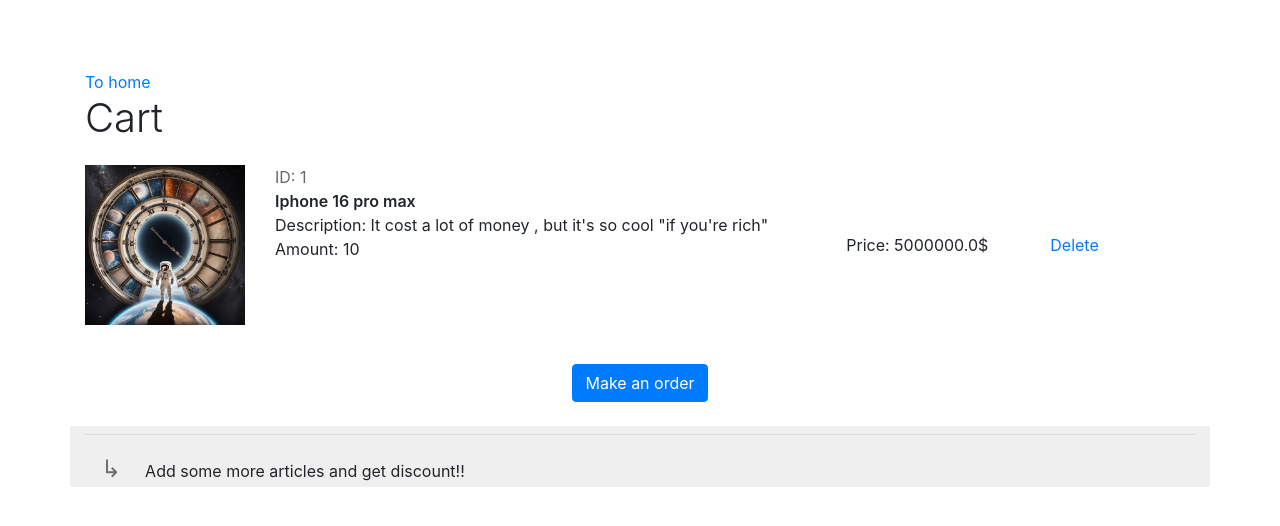
After one commit to Fazbek/lesson_24_hw, a Django app: page /user_cart in a window 1280 px wide. The commit adds this page. Shown: the top 526 px of the page. Run offline with Django 5.2, Linux system fonts and the light colour scheme; a user stored in the database is signed in; data comes from the database, SQL or seed files in the repository; both versions use the stored data as it was after the commit; tables that the repository leaves empty hold one stand-in row (values such as "Sample post"); some libraries are stand-ins or nearby versions.

Commit message:
new work

```diff
--- a/assets/style.css
+++ b/assets/style.css
@@ -74,3 +74,19 @@ body {
 footer {
     margin: 50px 0;
 }
+
+.cart-row{padding:15px 0}
+.cart-row:nth-child(even){background:#efefef}
+.product-name{font-size:16px;font-weight:600}
+.product-options{font-size:12px;margin-bottom:5px}
+.product-options span{color:#666;font-weight:400;text-transform:uppercase}
+.product-articlenr{color:#666;font-weight:400;text-transform:uppercase}
+.product-price small{color:#666;font-weight:300;font-size:20px;margin:0;padding:0;line-height:initial}
+.cart-table .cart-row input{width:30px;height:auto;padding:2px;border-radius:0;border-color:#000;float:left;font-size:14px;text-align:center}
+.cart-table .cart-row button.update{border:0;padding:7px 8px;background:#000;color:#fff;font-size:9px;float:left;margin-right:5px}
+.cart-table .cart-row button.delete{background-color:#FFB2B2;color:#000!important;padding:7px 13px;font-size:13px;border:0;border-radius:50px}
+.product-price-total{font-size:16px;font-weight:400;width:80%;float:left}
+.cart-actions{display:flex;justify-content:center;align-items:center}
+.cart-special-holder{background:#efefef}
+.cart-special{padding:1em 1em 0;display:block;margin-top:.5em;border-top:1px solid #dadada}
+.cart-special .cart-special-content:before{content:"\21b3";font-size:1.5em;margin-right:1em;color:#6f6f6f;font-family:helvetica,arial,sans-serif}
--- /dev/null
+++ b/products/handler.py
@@ -0,0 +1,3 @@
+import telebot
+
+bot = telebot.TeleBot("6923877967:AAGouV0i-Dlxpdv-eqYbwpaZMEg2f12wY9I")
--- a/products/views.py
+++ b/products/views.py
@@ -4,6 +4,7 @@ from products.models import CategoryModel, ProductModel, CartModel
 from django.contrib.auth import logout
 from products.forms import SearchForm
 from django.views.generic.list import ListView
+from products.handler import bot
 
 
 # def home_page(request):
@@ -87,3 +88,19 @@ def user_cart(request):
                         f"Amount: {i.user_product_quantity}\n" \
                         f"Customer: {i.user_id}\n" \
                         f"Price of product: {i.user_product.product_price}\n"
+
+# 6923877967:AAGouV0i-Dlxpdv-eqYbwpaZMEg2f12wY9I
+            bot.send_message(-1002029927991, main_text)
+            cart.delete()
+            return redirect("/")
+    else:
+        return render(request, template_name="cart.html", context={'cart': cart})
+
+
+def delete_user_cart(request, pk):
+    product_delete = ProductModel.objects.get(pk=pk)
+
+    CartModel.objects.filter(user_id=request.user.id,
+                             user_product=product_delete
+                             ).delete()
+    return redirect("/user_cart")
--- a/shop/urls.py
+++ b/shop/urls.py
@@ -4,7 +4,7 @@ from django.urls import path
 from django.conf.urls.static import static
 from django.conf import settings
 
-from products.views import HomePage, MyLoginView, logout_view, search, product_page, category_page, add_products_to_user_cart
+from products.views import HomePage, MyLoginView, logout_view, search, product_page, category_page, add_products_to_user_cart, user_cart, delete_user_cart
 
 urlpatterns = [
     path('admin/', admin.site.urls),
@@ -14,7 +14,9 @@ urlpatterns = [
     path("search", search),
     path("products/<int:pk>", product_page),
     path("category/<int:pk>", category_page),
-    path("add_to_cart/<int:pk>", add_products_to_user_cart)
+    path("add_to_cart/<int:pk>", add_products_to_user_cart),
+    path("user_cart", user_cart),
+    path("delete_cart/<int:pk>", delete_user_cart)
 ]
 
 urlpatterns += static(settings.MEDIA_URL, document_root=settings.MEDIA_ROOT)
--- /dev/null
+++ b/templates/cart.html
@@ -0,0 +1,59 @@
+{% load static %}
+<!DOCTYPE html>
+<html lang="en" >
+<head>
+  <meta charset="UTF-8">
+  <title>CodePen - Cart page responsive</title>
+  <style>@import url('https://fonts.googleapis.com/css2?family=Work+Sans:wght@100;200;300;400;500;700&display=swap');
+
+body {font-family: 'Work Sans', sans-serif; font-size: 13px;-webkit-font-smoothing: antialiased;}
+</style><link rel='stylesheet' href='https://cdnjs.cloudflare.com/ajax/libs/twitter-bootstrap/4.5.0/css/bootstrap.min.css'>
+<link rel='stylesheet' href='https://cdnjs.cloudflare.com/ajax/libs/font-awesome/5.15.3/css/all.min.css'>
+    <link rel="stylesheet" href="{% static 'style.css' %}">
+
+</head>
+<body>
+<!-- partial:index.partial.html -->
+<div class="container">
+    <a href="/">To home</a>
+  <h1 style="font-weight:300">Cart</h1>
+<div class="cart-table">
+{% for j in cart %}
+   <div class="row cart-row">
+   <div class="col-xs-12 col-md-2">
+    <img src="{{ j.user_product.product_image.url }}" width="100%">
+  </div>
+  <div class="col-md-6">
+    <div class="product-articlenr">ID: {{ j.user_product.pk }}</div>
+    <div class="product-name">{{ j.user_product.product_title }}</div>
+    <div class="product-price">Description: {{ j.user_product.product_descriptions }}
+        <p>Amount: {{ j.user_product_quantity }}</p>
+    </div>
+   </div>
+  <div class="col-md-3 cart-actions">
+    <div class="product-price-total">Price: {{ j.user_product.product_price }}$</div>
+    <div class="product-delete">
+        <a href="/delete_cart/{{ j.user_product.pk }}">Delete</a>
+<!--      <button type="button" data-toggle="tooltip" title="Ta bort" class="delete" onclick="cart.remove('5');"><i class="fas fa-times-circle"></i></button>-->
+      </div>
+  </div>
+</div><!-- cart-row-->
+{% endfor %}
+    <br>
+    <form method="post" style="text-align:center">
+        {% csrf_token %}
+        <button class="btn btn-primary">Make an order</button>
+    </form>
+    <br>
+<div class="row cart-special-holder">
+  <div class="col-md-12">
+<div class="cart-special"><div class="cart-special-content">Add some more articles and get discount!!</div></div>
+  </div>
+
+</div>
+
+</div>
+<!-- partial -->
+
+</body>
+</html>
```
Also changed, not shown: static/style.css (+16 -0 lines), db.sqlite3, media/product_images/image_1dS28TnB_1709483036195_512.webp (added), media/product_images/photo_2024-03-18_19-44-16.jpg (added), templates/index.html (line endings or trailing spaces).
